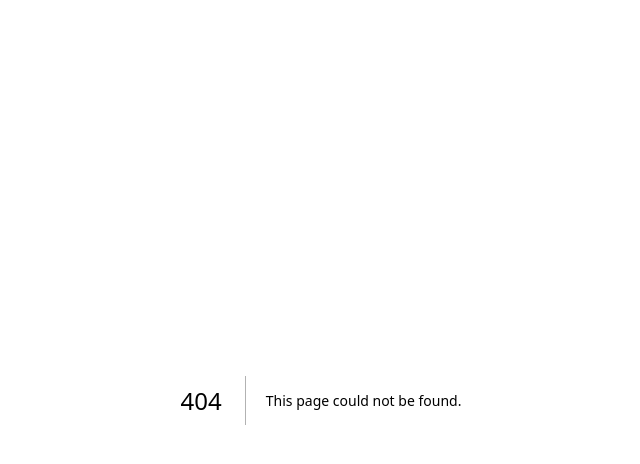
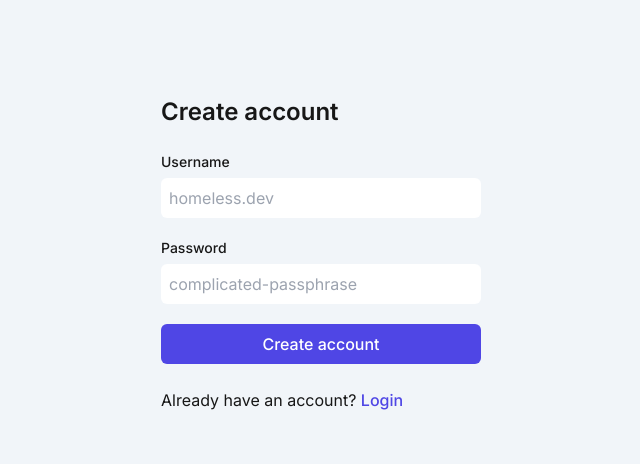
Before and after one commit to jcbbb/nest-next, a Next.js app: page /auth/signup in a window 1280 px wide. Before the commit this address had no page. Shown: the top 464 px of the page, without its empty margins (319-959 px from the left). Built offline with nearby package versions, Linux system fonts and the light colour scheme.

Commit message:
Ready. Set. Go

```diff
--- /dev/null
+++ b/app/auth/login/page.js
@@ -0,0 +1,23 @@
+import Link from "next/link";
+
+export default function Login() {
+  return (
+    <div className="flex flex-col space-y-6 px-8 py-24 max-w-sm mx-auto w-full">
+      <h1 className="text-2xl font-semibold">Login</h1>
+      <form class="flex flex-col space-y-5">
+        <label className="text-sm font-medium">
+          Username
+          <input name="username" type="text" className="p-2 rounded-md block mt-1.5 font-normal w-full text-base" placeholder="homeless.dev" required />
+        </label>
+        <label className="text-sm font-medium">
+          Password
+          <input name="password" type="password" className="p-2 rounded-md block mt-1.5 font-normal w-full text-base" placeholder="complicated-passphrase" required />
+        </label>
+        <button className="p-2 bg-indigo-600 text-white font-medium rounded-md">
+          Login
+        </button>
+      </form>
+      <p>Don't have an account? <Link href="/auth/signup" className="text-indigo-600 font-medium">Create account</Link></p>
+    </div>
+  )
+}
--- /dev/null
+++ b/app/auth/signup/page.js
@@ -0,0 +1,23 @@
+import Link from "next/link";
+
+export default function Signup() {
+  return (
+    <div className="flex flex-col space-y-6 px-8 py-24 max-w-sm mx-auto w-full">
+      <h1 className="text-2xl font-semibold">Create account</h1>
+      <form class="flex flex-col space-y-5">
+        <label className="text-sm font-medium">
+          Username
+          <input name="username" type="text" className="p-2 rounded-md block mt-1.5 font-normal w-full text-base" placeholder="homeless.dev" required />
+        </label>
+        <label className="text-sm font-medium">
+          Password
+          <input name="password" type="password" className="p-2 rounded-md block mt-1.5 font-normal w-full text-base" placeholder="complicated-passphrase" required />
+        </label>
+        <button className="p-2 bg-indigo-600 text-white font-medium rounded-md">
+          Create account
+        </button>
+      </form>
+      <p>Already have an account? <Link href="/auth/login" className="text-indigo-600 font-medium">Login</Link></p>
+    </div>
+  )
+}
--- a/app/globals.css
+++ b/app/globals.css
@@ -3,25 +3,11 @@
 @tailwind utilities;
 
 :root {
-  --foreground-rgb: 0, 0, 0;
-  --background-start-rgb: 214, 219, 220;
-  --background-end-rgb: 255, 255, 255;
-}
-
-@media (prefers-color-scheme: dark) {
-  :root {
-    --foreground-rgb: 255, 255, 255;
-    --background-start-rgb: 0, 0, 0;
-    --background-end-rgb: 0, 0, 0;
-  }
+  --bg: 241, 245, 249;
+  --color: 23, 23 ,23;
 }
 
 body {
-  color: rgb(var(--foreground-rgb));
-  background: linear-gradient(
-      to bottom,
-      transparent,
-      rgb(var(--background-end-rgb))
-    )
-    rgb(var(--background-start-rgb));
+  color: rgb(var(--color));
+  background: rgb(var(--bg));
 }
--- a/app/layout.js
+++ b/app/layout.js
@@ -3,15 +3,14 @@ import { Inter } from 'next/font/google'
 
 const inter = Inter({ subsets: ['latin'] })
 
-export const metadata = {
-  title: 'Create Next App',
-  description: 'Generated by create next app',
-}
-
 export default function RootLayout({ children }) {
   return (
     <html lang="en">
-      <body className={inter.className}>{children}</body>
+      <body className={inter.className}>
+        <main className="max-w-7xl mx-auto">
+          {children}
+        </main>
+      </body>
     </html>
   )
 }
--- a/app/page.js
+++ b/app/page.js
@@ -1,113 +1,3 @@
-import Image from 'next/image'
-
 export default function Home() {
-  return (
-    <main className="flex min-h-screen flex-col items-center justify-between p-24">
-      <div className="z-10 w-full max-w-5xl items-center justify-between font-mono text-sm lg:flex">
-        <p className="fixed left-0 top-0 flex w-full justify-center border-b border-gray-300 bg-gradient-to-b from-zinc-200 pb-6 pt-8 backdrop-blur-2xl dark:border-neutral-800 dark:bg-zinc-800/30 dark:from-inherit lg:static lg:w-auto  lg:rounded-xl lg:border lg:bg-gray-200 lg:p-4 lg:dark:bg-zinc-800/30">
-          Get started by editing&nbsp;
-          <code className="font-mono font-bold">app/page.js</code>
-        </p>
-        <div className="fixed bottom-0 left-0 flex h-48 w-full items-end justify-center bg-gradient-to-t from-white via-white dark:from-black dark:via-black lg:static lg:h-auto lg:w-auto lg:bg-none">
-          <a
-            className="pointer-events-none flex place-items-center gap-2 p-8 lg:pointer-events-auto lg:p-0"
-            href="https://vercel.com?utm_source=create-next-app&utm_medium=appdir-template&utm_campaign=create-next-app"
-            target="_blank"
-            rel="noopener noreferrer"
-          >
-            By{' '}
-            <Image
-              src="/vercel.svg"
-              alt="Vercel Logo"
-              className="dark:invert"
-              width={100}
-              height={24}
-              priority
-            />
-          </a>
-        </div>
-      </div>
-
-      <div className="relative flex place-items-center before:absolute before:h-[300px] before:w-[480px] before:-translate-x-1/2 before:rounded-full before:bg-gradient-radial before:from-white before:to-transparent before:blur-2xl before:content-[''] after:absolute after:-z-20 after:h-[180px] after:w-[240px] after:translate-x-1/3 after:bg-gradient-conic after:from-sky-200 after:via-blue-200 after:blur-2xl after:content-[''] before:dark:bg-gradient-to-br before:dark:from-transparent before:dark:to-blue-700 before:dark:opacity-10 after:dark:from-sky-900 after:dark:via-[#0141ff] after:dark:opacity-40 before:lg:h-[360px] z-[-1]">
-        <Image
-          className="relative dark:drop-shadow-[0_0_0.3rem_#ffffff70] dark:invert"
-          src="/next.svg"
-          alt="Next.js Logo"
-          width={180}
-          height={37}
-          priority
-        />
-      </div>
-
-      <div className="mb-32 grid text-center lg:mb-0 lg:grid-cols-4 lg:text-left">
-        <a
-          href="https://nextjs.org/docs?utm_source=create-next-app&utm_medium=appdir-template&utm_campaign=create-next-app"
-          className="group rounded-lg border border-transparent px-5 py-4 transition-colors hover:border-gray-300 hover:bg-gray-100 hover:dark:border-neutral-700 hover:dark:bg-neutral-800/30"
-          target="_blank"
-          rel="noopener noreferrer"
-        >
-          <h2 className={`mb-3 text-2xl font-semibold`}>
-            Docs{' '}
-            <span className="inline-block transition-transform group-hover:translate-x-1 motion-reduce:transform-none">
-              -&gt;
-            </span>
-          </h2>
-          <p className={`m-0 max-w-[30ch] text-sm opacity-50`}>
-            Find in-depth information about Next.js features and API.
-          </p>
-        </a>
-
-        <a
-          href="https://nextjs.org/learn?utm_source=create-next-app&utm_medium=appdir-template-tw&utm_campaign=create-next-app"
-          className="group rounded-lg border border-transparent px-5 py-4 transition-colors hover:border-gray-300 hover:bg-gray-100 hover:dark:border-neutral-700 hover:dark:bg-neutral-800 hover:dark:bg-opacity-30"
-          target="_blank"
-          rel="noopener noreferrer"
-        >
-          <h2 className={`mb-3 text-2xl font-semibold`}>
-            Learn{' '}
-            <span className="inline-block transition-transform group-hover:translate-x-1 motion-reduce:transform-none">
-              -&gt;
-            </span>
-          </h2>
-          <p className={`m-0 max-w-[30ch] text-sm opacity-50`}>
-            Learn about Next.js in an interactive course with&nbsp;quizzes!
-          </p>
-        </a>
-
-        <a
-          href="https://vercel.com/templates?framework=next.js&utm_source=create-next-app&utm_medium=appdir-template&utm_campaign=create-next-app"
-          className="group rounded-lg border border-transparent px-5 py-4 transition-colors hover:border-gray-300 hover:bg-gray-100 hover:dark:border-neutral-700 hover:dark:bg-neutral-800/30"
-          target="_blank"
-          rel="noopener noreferrer"
-        >
-          <h2 className={`mb-3 text-2xl font-semibold`}>
-            Templates{' '}
-            <span className="inline-block transition-transform group-hover:translate-x-1 motion-reduce:transform-none">
-              -&gt;
-            </span>
-          </h2>
-          <p className={`m-0 max-w-[30ch] text-sm opacity-50`}>
-            Explore the Next.js 13 playground.
-          </p>
-        </a>
-
-        <a
-          href="https://vercel.com/new?utm_source=create-next-app&utm_medium=appdir-template&utm_campaign=create-next-app"
-          className="group rounded-lg border border-transparent px-5 py-4 transition-colors hover:border-gray-300 hover:bg-gray-100 hover:dark:border-neutral-700 hover:dark:bg-neutral-800/30"
-          target="_blank"
-          rel="noopener noreferrer"
-        >
-          <h2 className={`mb-3 text-2xl font-semibold`}>
-            Deploy{' '}
-            <span className="inline-block transition-transform group-hover:translate-x-1 motion-reduce:transform-none">
-              -&gt;
-            </span>
-          </h2>
-          <p className={`m-0 max-w-[30ch] text-sm opacity-50`}>
-            Instantly deploy your Next.js site to a shareable URL with Vercel.
-          </p>
-        </a>
-      </div>
-    </main>
-  )
+  return <div>Home</div>
 }
--- a/package.json
+++ b/package.json
@@ -9,7 +9,9 @@
     "lint": "next lint"
   },
   "dependencies": {
+    "@apollo/client": "^3.7.17",
     "autoprefixer": "10.4.14",
+    "graphql": "^16.7.1",
     "next": "13.4.12",
     "postcss": "8.4.27",
     "react": "18.2.0",
```
Also changed, not shown: 1 other file (tests, documents, lock files or other folders).
